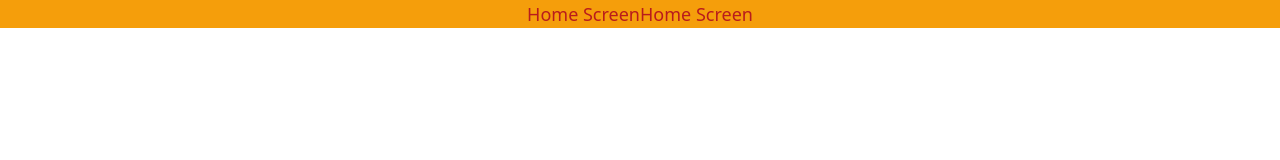
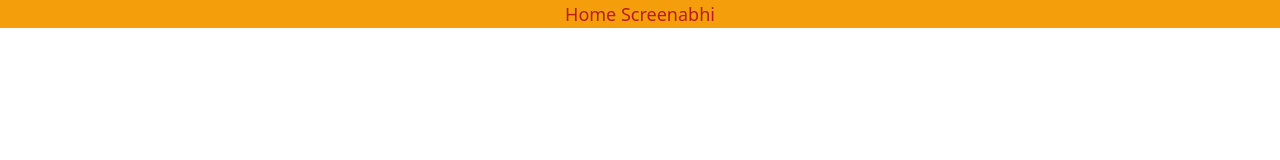
Before and after one commit to ParrotPMA/Parrot, a React (Vite) app in the folder PARROTFRONTEND/: page / in a window 1280 px wide. Shown: the top 160 px of the page. Built offline with nearby package versions, Linux system fonts and the light colour scheme.

Commit message:
wip homescreen added text

```diff
--- a/PARROTFRONTEND/src/pages/HomeScreen/HomeScreen.tsx
+++ b/PARROTFRONTEND/src/pages/HomeScreen/HomeScreen.tsx
@@ -7,7 +7,7 @@ const HomeScreen: React.FC<HomeScreenProps> = ({ id }) => {
   return (
       <div className="flex flex-row justify-center items-center bg-blue md:bg-red-500 lg:bg-amber-500">
           <text className="text-lg text-red-700 ">{id}</text>
-          <text className="text-lg text-red-700 ">{id}</text>
+          <text className="text-lg text-red-700 ">abhi</text>
       </div>
   );
 };
```
